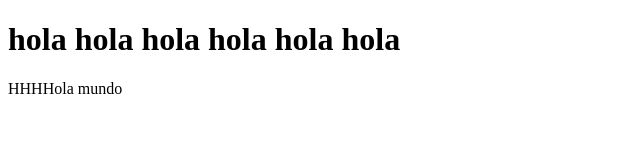
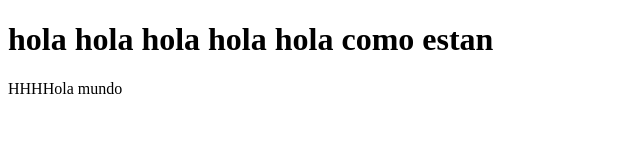
Before and after one commit to luisjulio1999/tecnologiaweb, a plain HTML site: page pureb.html in a window 1280 px wide. Shown: the whole page, without its empty margins (0-640 px from the left). Drawn offline with Linux system fonts and the light colour scheme.

Commit message:
act prueba1

```diff
--- a/pureb.html
+++ b/pureb.html
@@ -7,7 +7,7 @@
     <title>Document</title>
 </head>
 <body>
-    <h1>hola hola hola hola hola hola </h1>
+    <h1>hola hola hola hola hola como estan </h1>
     <p>HHHHola mundo</p>
 </body>
 </html>
```
